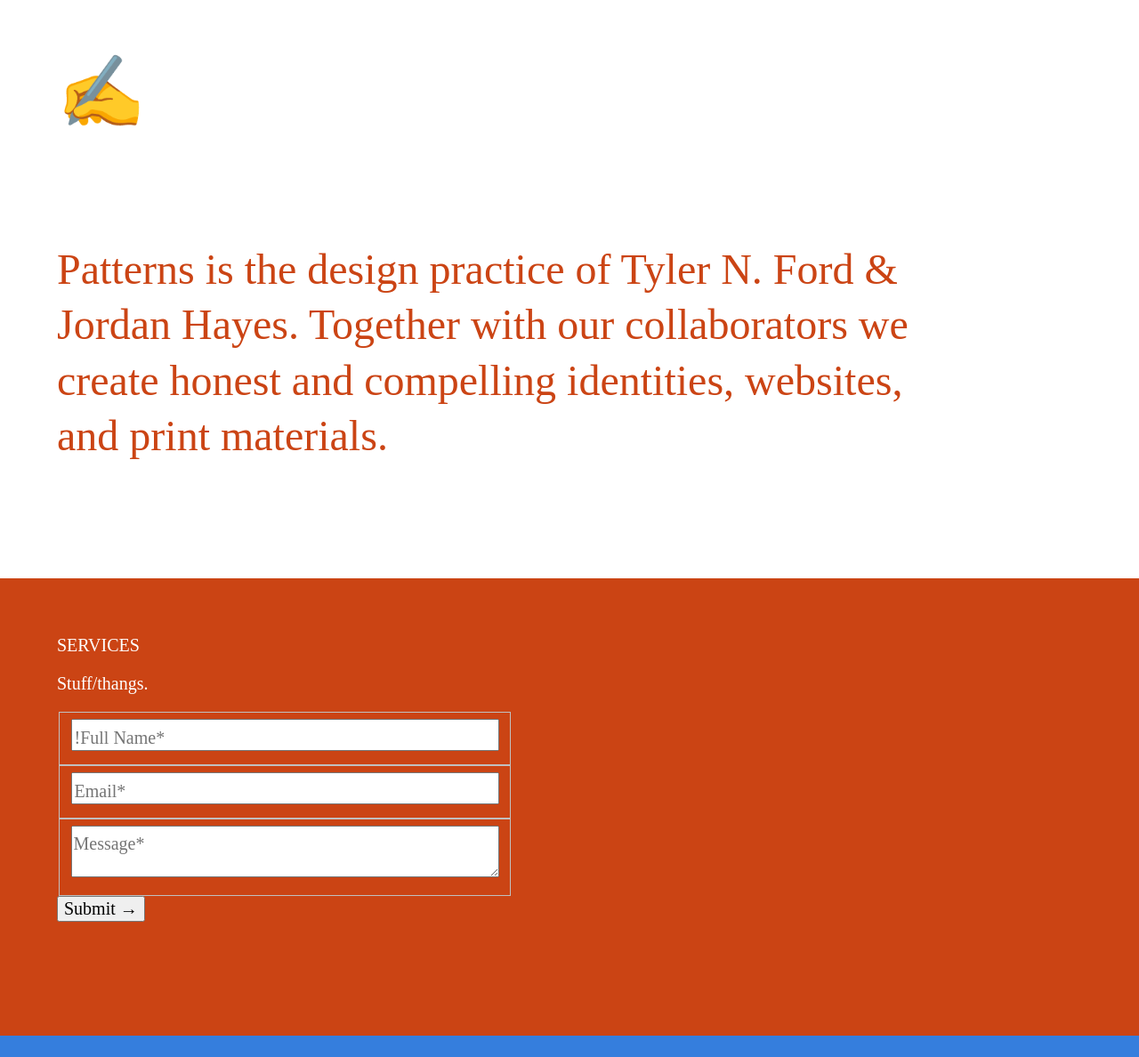
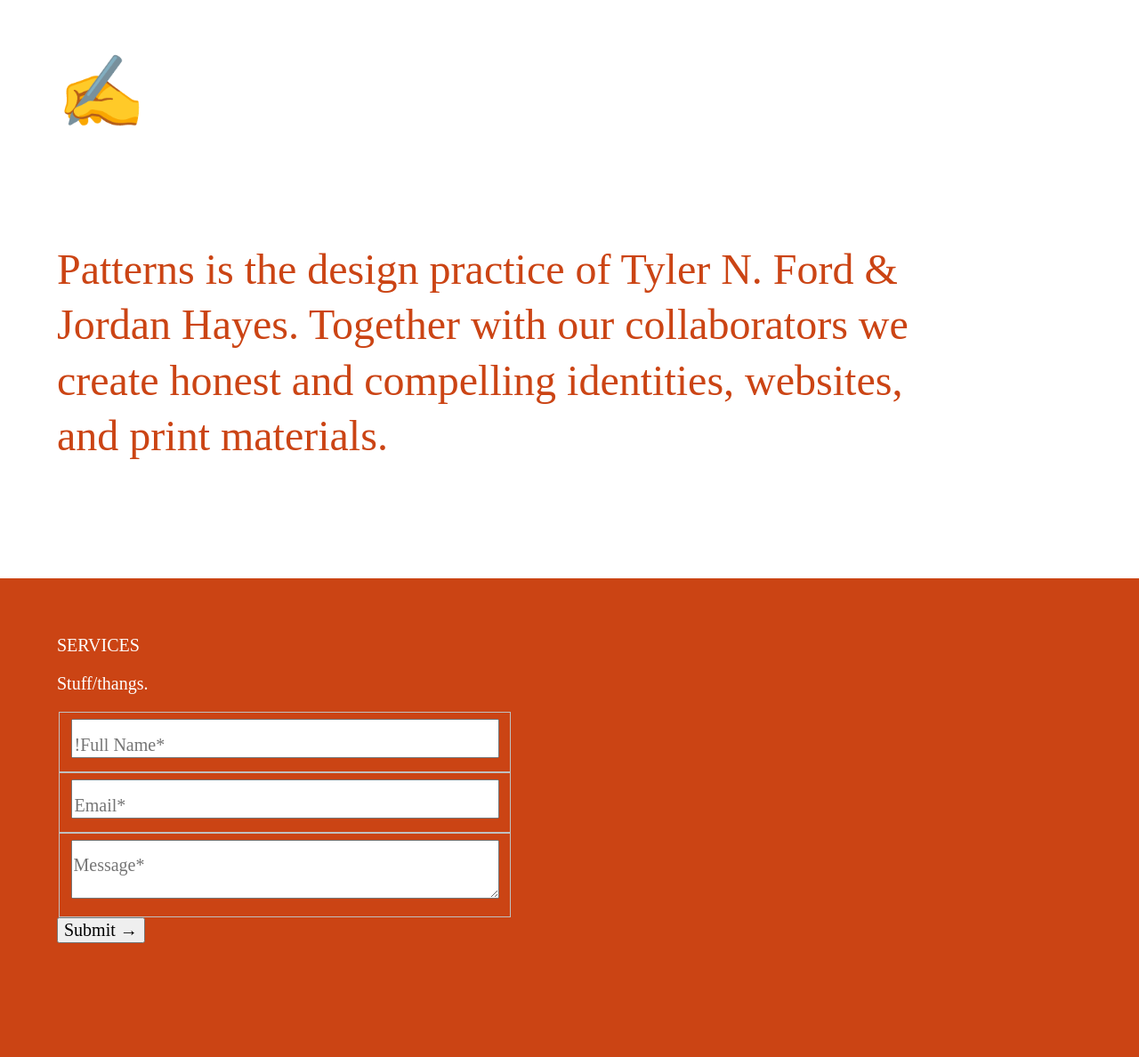
Before and after one commit to wearepatterns/wearepatterns.github.io, a Jekyll site: the page built from index.markdown, in a window 1280 px wide. Shown: the whole page at 89% size. Built offline with Jekyll 4.4.1, drawn with Linux system fonts in a browser that asks for light colours; before the commit the page ends 1164 px from its top, so only the background shows below that.

Commit message:
Update new.html

```diff
--- a/_layouts/new.html
+++ b/_layouts/new.html
@@ -43,13 +43,13 @@
 
             <form class="pb5 pb6-l mw6" action="//formspree.io/tylernford@gmail.com" method="POST">
                 <fieldset>
-                    <input class="pt2 w-100" type="text" name="Name" placeholder="!Full Name*" validate-required>
+                    <input class="pt3 w-100" type="text" name="Name" placeholder="!Full Name*" validate-required>
                 </fieldset>
                 <fieldset>
-                    <input class="pt2 w-100" type="email" name="Email" placeholder="Email*" validate-required validate-email>
+                    <input class="pt3 w-100" type="email" name="Email" placeholder="Email*" validate-required validate-email>
                 </fieldset>
                 <fieldset>
-                    <textarea class="pt2 w-100" name="Message" placeholder="Message*" validate-required></textarea>
+                    <textarea class="pt3 w-100" name="Message" placeholder="Message*" validate-required></textarea>
                 </fieldset>
                 <input type="submit" value="Submit &#8594;">
                 <input type="hidden" name="_next" value="../thanks.html" />
```
